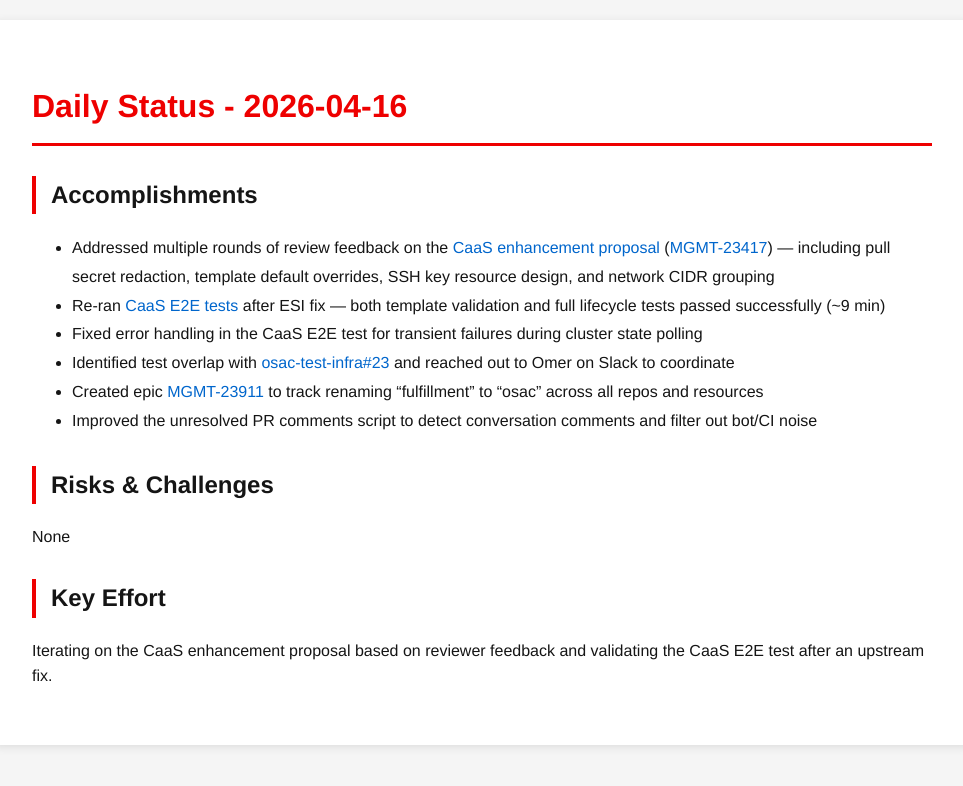
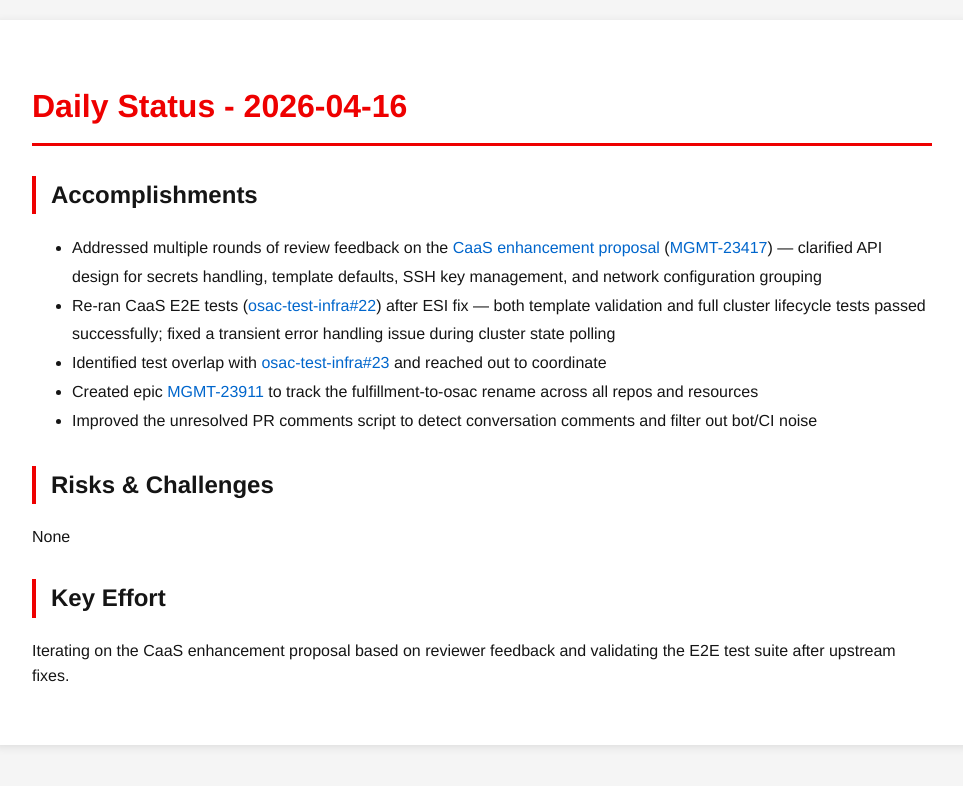
Before and after one commit to tzvatot/daily-status, a Jekyll site: the page built from 2026-04-16.md, in a window 1280 px wide. Shown: the top 786 px of the page, without its empty margins (158-1121 px from the left). Built offline with Jekyll 4.4.1, drawn with Linux system fonts in a browser that asks for light colours.

Commit message:
Daily status update - 2026-04-16

```diff
--- a/2026-04-16.md
+++ b/2026-04-16.md
@@ -7,15 +7,14 @@
 # Daily Status - 2026-04-16
 
 ## Accomplishments
-- Addressed multiple rounds of review feedback on the [CaaS enhancement proposal](https://github.com/osac-project/enhancement-proposals/pull/33) ([MGMT-23417](https://issues.redhat.com/browse/MGMT-23417)) — including pull secret redaction, template default overrides, SSH key resource design, and network CIDR grouping
-- Re-ran [CaaS E2E tests](https://github.com/osac-project/osac-test-infra/pull/22) after ESI fix — both template validation and full lifecycle tests passed successfully (~9 min)
-- Fixed error handling in the CaaS E2E test for transient failures during cluster state polling
-- Identified test overlap with [osac-test-infra#23](https://github.com/osac-project/osac-test-infra/pull/23) and reached out to Omer on Slack to coordinate
-- Created epic [MGMT-23911](https://issues.redhat.com/browse/MGMT-23911) to track renaming "fulfillment" to "osac" across all repos and resources
+- Addressed multiple rounds of review feedback on the [CaaS enhancement proposal](https://github.com/osac-project/enhancement-proposals/pull/33) ([MGMT-23417](https://issues.redhat.com/browse/MGMT-23417)) — clarified API design for secrets handling, template defaults, SSH key management, and network configuration grouping
+- Re-ran CaaS E2E tests ([osac-test-infra#22](https://github.com/osac-project/osac-test-infra/pull/22)) after ESI fix — both template validation and full cluster lifecycle tests passed successfully; fixed a transient error handling issue during cluster state polling
+- Identified test overlap with [osac-test-infra#23](https://github.com/osac-project/osac-test-infra/pull/23) and reached out to coordinate
+- Created epic [MGMT-23911](https://issues.redhat.com/browse/MGMT-23911) to track the fulfillment-to-osac rename across all repos and resources
 - Improved the unresolved PR comments script to detect conversation comments and filter out bot/CI noise
 
 ## Risks & Challenges
 None
 
 ## Key Effort
-Iterating on the CaaS enhancement proposal based on reviewer feedback and validating the CaaS E2E test after an upstream fix.
+Iterating on the CaaS enhancement proposal based on reviewer feedback and validating the E2E test suite after upstream fixes.
```
